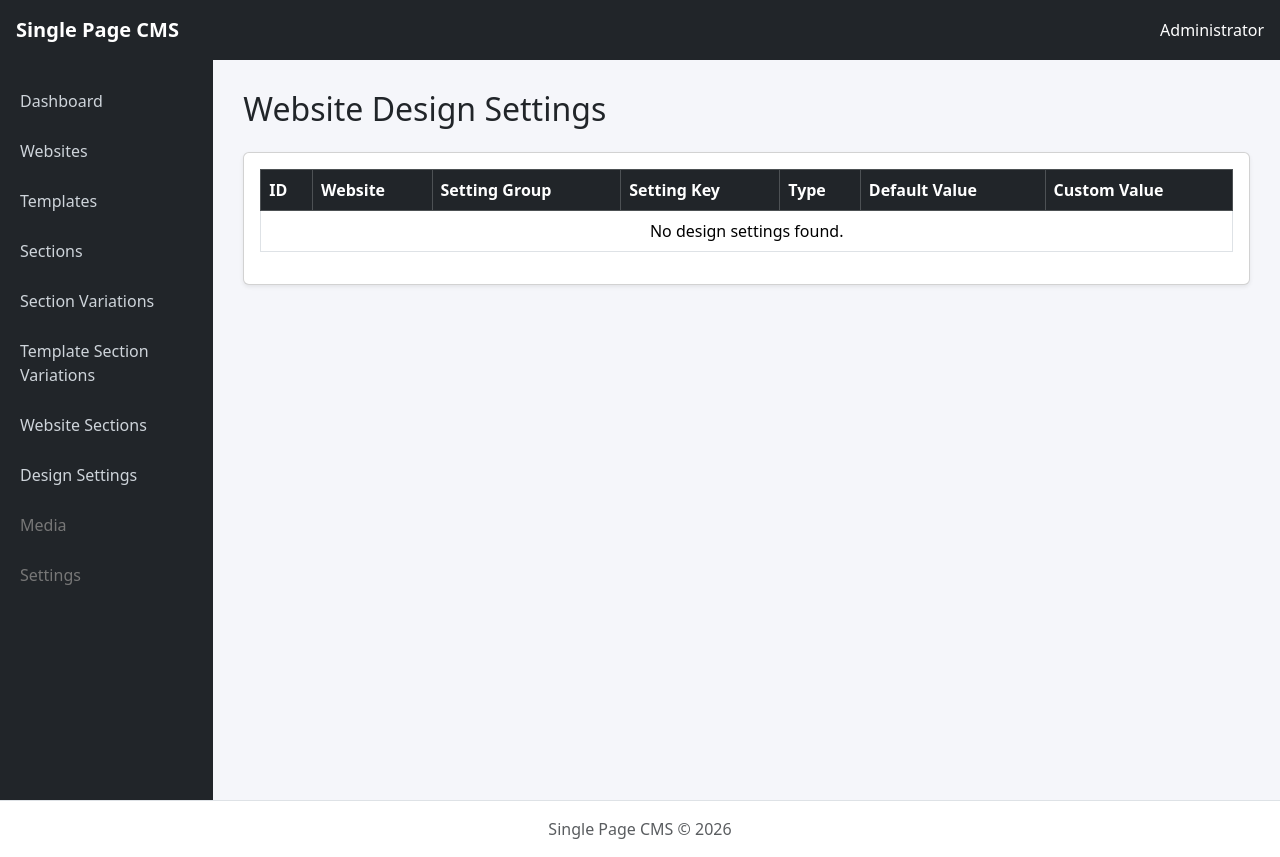
After one commit to TappIndia/single-page-cms-chatgpt, a CodeIgniter 4 app: the page made by app/Views/admin/site_design_setting/index.php in a window 1280 px wide. The commit adds this page. Run offline with PHP 8.4 and a stand-in for CodeIgniter, Linux system fonts and the light colour scheme; the template is opened without the code that fills it, so the values that code supplies are empty; some libraries are stand-ins or nearby versions.

Commit message:
Add website design settings management

```diff
--- a/app/Config/Routes.php
+++ b/app/Config/Routes.php
@@ -21,3 +21,5 @@ $routes->get('admin/section-variations', 'Admin\SectionVariation::index');
 $routes->get('admin/template-section-variations', 'Admin\TemplateSectionVariation::index');
 
 $routes->get('admin/site-sections', 'Admin\SiteSection::index');
+
+$routes->get('admin/design-settings', 'Admin\SiteDesignSetting::index');
--- a/app/Views/admin/layouts/main.php
+++ b/app/Views/admin/layouts/main.php
@@ -88,6 +88,7 @@
                 <a href="<?= site_url('admin/section-variations') ?>" class="<?= uri_string() === 'admin/section-variations' ? 'active' : '' ?>">Section Variations</a>
                 <a href="<?= site_url('admin/template-section-variations') ?>" class="<?= uri_string() === 'admin/template-section-variations' ? 'active' : '' ?>">Template Section Variations</a>
                 <a href="<?= site_url('admin/site-sections') ?>" class="<?= uri_string() === 'admin/site-sections' ? 'active' : '' ?>">Website Sections</a>
+                <a href="<?= site_url('admin/design-settings') ?>" class="<?= uri_string() === 'admin/design-settings' ? 'active' : '' ?>">Design Settings</a>
                 <a href="#" class="disabled">Media</a>
                 <a href="#" class="disabled">Settings</a>
 
--- /dev/null
+++ b/app/Views/admin/site_design_setting/index.php
@@ -0,0 +1,52 @@
+<?= $this->extend('admin/layouts/main') ?>
+
+<?= $this->section('content') ?>
+
+<h2 class="mb-4">Website Design Settings</h2>
+
+<div class="card shadow-sm">
+    <div class="card-body">
+        <div class="table-responsive">
+            <table class="table table-bordered table-hover align-middle">
+                <thead class="table-dark">
+                    <tr>
+                        <th>ID</th>
+                        <th>Website</th>
+                        <th>Setting Group</th>
+                        <th>Setting Key</th>
+                        <th>Type</th>
+                        <th>Default Value</th>
+                        <th>Custom Value</th>
+                    </tr>
+                </thead>
+                <tbody>
+                    <?php if (!empty($settings)): ?>
+                        <?php foreach ($settings as $setting): ?>
+                            <tr>
+                                <td><?= esc($setting['id']) ?></td>
+                                <td><?= esc($setting['site_name']) ?></td>
+                                <td><?= esc($setting['setting_group']) ?></td>
+                                <td><?= esc($setting['setting_key']) ?></td>
+                                <td><?= esc($setting['setting_type']) ?></td>
+                                <td>
+                                    <code><?= esc($setting['default_value'] ?? '') ?></code>
+                                </td>
+                                <td>
+                                    <code><?= esc($setting['custom_value'] ?? '') ?></code>
+                                </td>
+                            </tr>
+                        <?php endforeach ?>
+                    <?php else: ?>
+                        <tr>
+                            <td colspan="7" class="text-center">
+                                No design settings found.
+                            </td>
+                        </tr>
+                    <?php endif ?>
+                </tbody>
+            </table>
+        </div>
+    </div>
+</div>
+
+<?= $this->endSection() ?>
```
Also changed, not shown: app/Controllers/Admin/SiteDesignSetting.php (added, +36 -0 lines).
